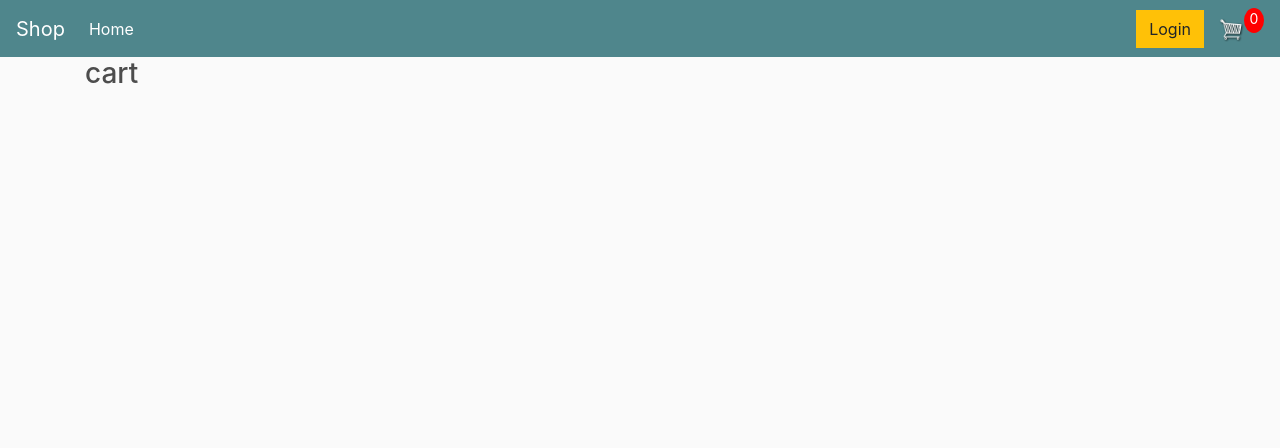
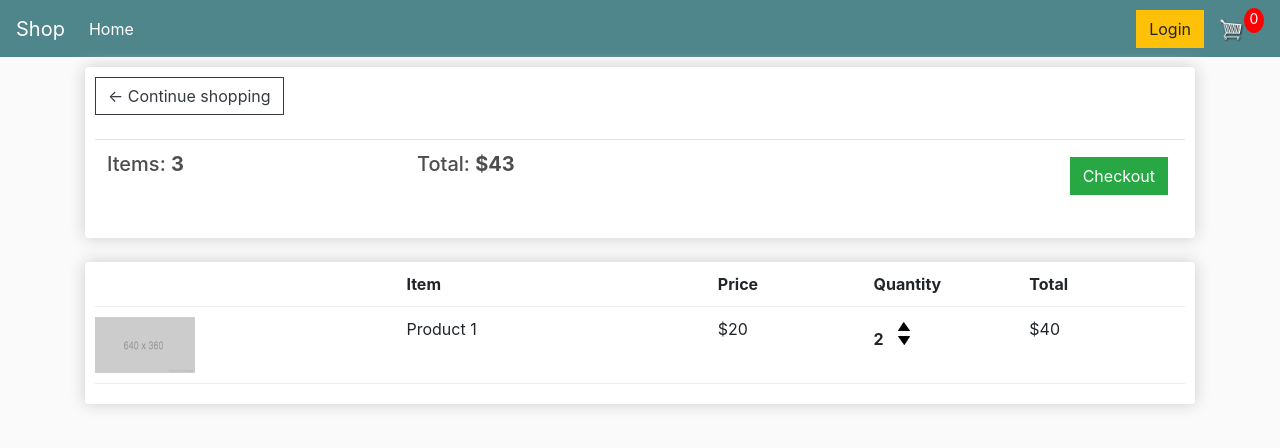
Before and after one commit to mezgoodle/django-shop, a Django app: page /cart/ in a window 1280 px wide. Shown: the top 448 px of the page. Run offline with Django 3.2, Linux system fonts and the light colour scheme; lists and menus that the app fills with data are empty; some libraries are stand-ins or nearby versions.

Commit message:
Update cart.html

```diff
--- a/ecommerce/templates/store/cart.html
+++ b/ecommerce/templates/store/cart.html
@@ -1,5 +1,44 @@
 {% extends 'store/main.html' %}
 {% load static %}
 {% block content %}
-    <h3>cart</h3>
+    <div class="row">
+        <div class="col-lg-12">
+            <div class="box-element">
+                <a href="{% url 'store:store' %}" class="btn btn-outline-dark">&#x2190; Continue shopping</a>
+                <br><br>
+                <table class="table">
+                    <tr>
+                        <th><h5>Items: <strong>3</strong></h5></th>
+                        <th><h5>Total: <strong>$43</strong></h5></th>
+                        <th>
+                            <a style="float: right; margin: 5px;" class="btn btn-success" href="{% url 'store:checkout' %}">Checkout</a>
+                        </th>
+                    </tr>
+                </table>
+            </div>
+            <br>
+            <div class="box-element">
+                <div class="cart-row">
+                    <div style="flex: 2;"></div>
+                    <div style="flex: 2;"><strong>Item</strong></div>
+                    <div style="flex: 1;"><strong>Price</strong></div>
+                    <div style="flex: 1;"><strong>Quantity</strong></div>
+                    <div style="flex: 1;"><strong>Total</strong></div>
+                </div>
+                <div class="cart-row">
+                    <div style="flex: 2;"><img class="row-image" src="{% static 'store/img/placeholder.png' %}" alt="product"></div>
+                    <div style="flex: 2;">Product 1</div>
+                    <div style="flex: 1;">$20</div>
+                    <div style="flex: 1;">
+                        <p class="quantity">2</p>
+                        <div class="quantity">
+                            <img class="chg-quantity" src="{% static  'store/img/arrow-up.png' %}">
+				            <img class="chg-quantity" src="{% static  'store/img/arrow-down.png' %}">
+                        </div>
+                    </div>
+                    <div style="flex: 1;">$40</div>
+                </div>
+            </div>
+        </div>
+    </div>
 {% endblock %}
```
Also changed, not shown: ecommerce/static/store/img/arrow-down.png (added), ecommerce/static/store/img/arrow-up.png (added).
